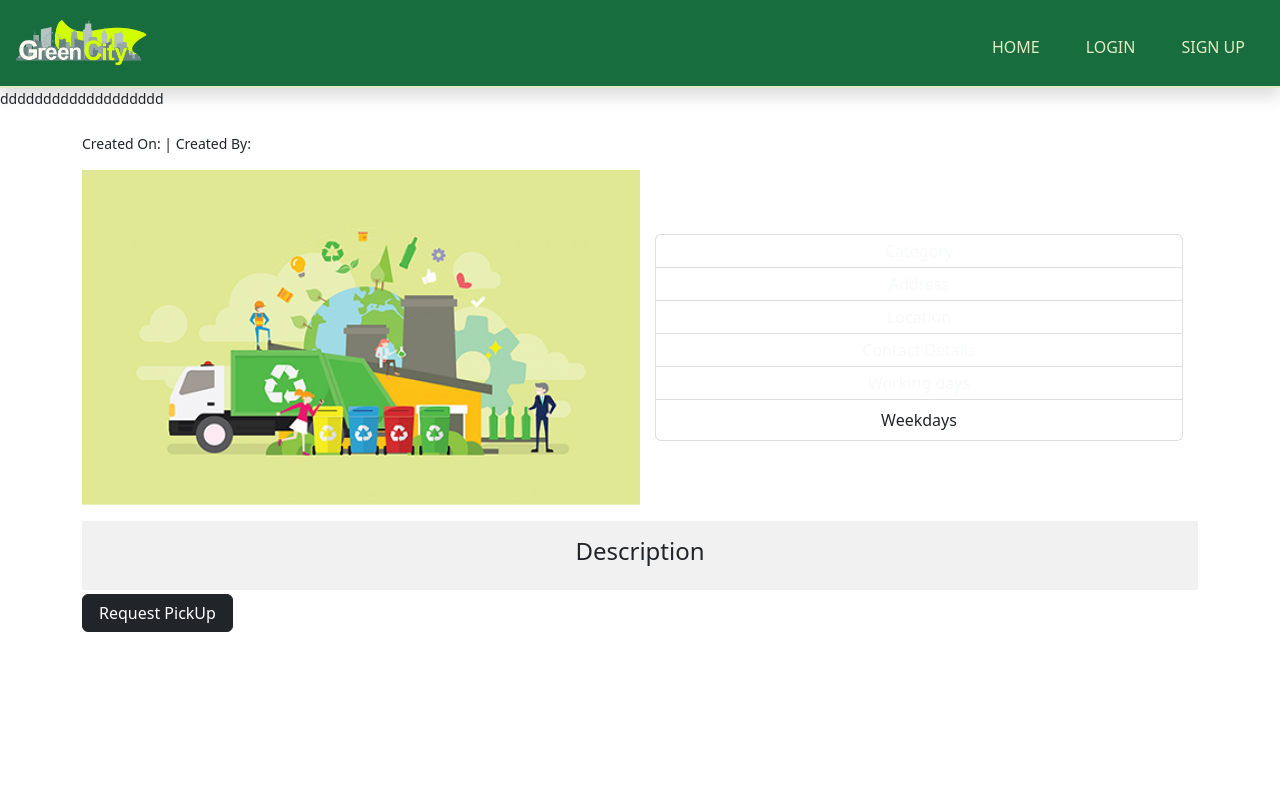
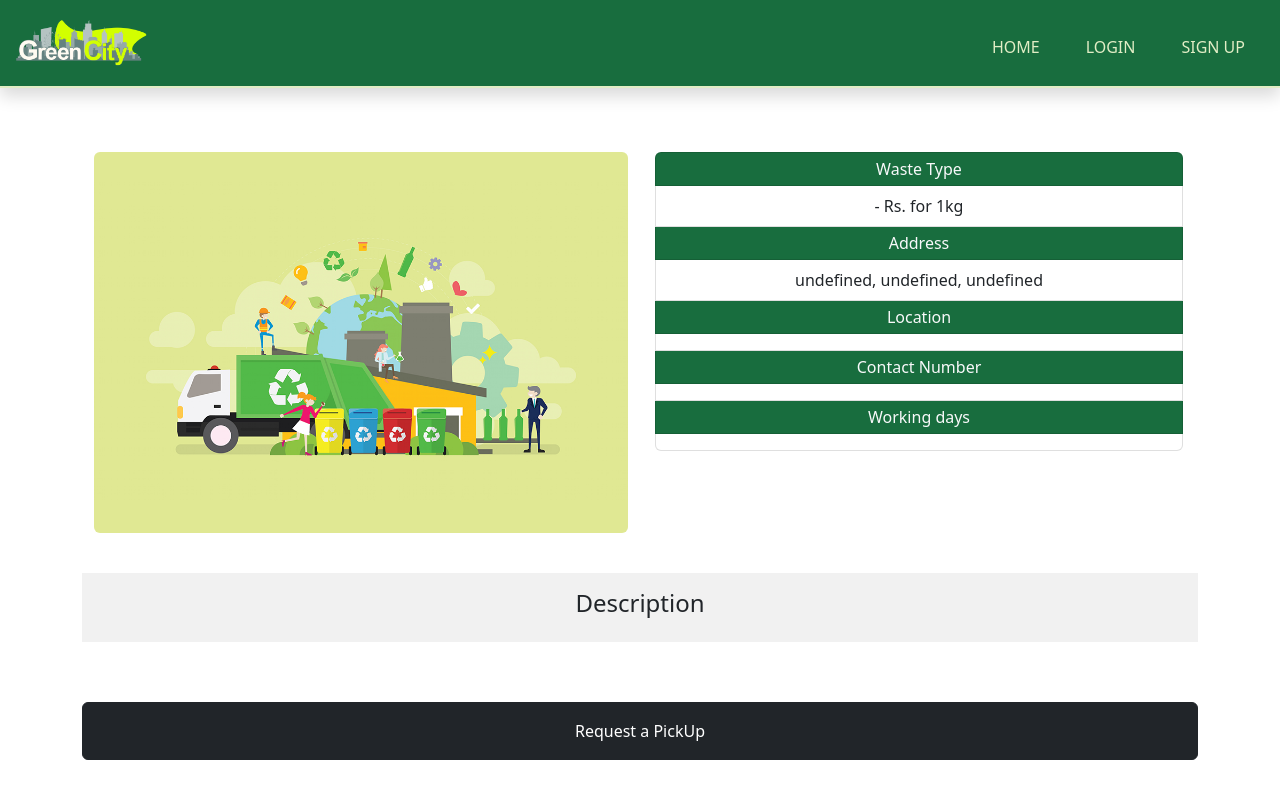
Before and after one commit to Hasitha-Lakshan/GreenCity-App-Frontend, a React (Create React App) app: page /collectionCenterDetails/1 in a window 1280 px wide. Shown: the top 800 px of the page. Built offline with nearby package versions, Linux system fonts and the light colour scheme; no server answers.

Commit message:
integration of collection center details page

```diff
--- a/src/Pages/CollectionRequest/collectionRequest_requirement/collectionRequest_requirement.tsx
+++ b/src/Pages/CollectionRequest/collectionRequest_requirement/collectionRequest_requirement.tsx
@@ -2,7 +2,7 @@ import React, { useRef, useState } from 'react'
 import { useLocation } from 'react-router-dom'
 import CustomerRequestConfirmationModal from '../../../Modal/CustomerRequestConfirmationModal'
 // import { ProfileManagementService, getCurrentCollectionCenterProfileDetails } from '../../../shared/services/profileManagement.service'
-import { collectionCenterProfileDetailsPublic } from '../../../shared/services/public.service'
+// import { collectionCenterProfileDetailsPublic } from '../../../shared/services/public.service'
 import "./collectionRequest_requirement.css"
 import * as Yup from "yup";
 import { yupResolver } from '@hookform/resolvers/yup';
@@ -22,7 +22,7 @@ export const PickupRequest = () => {
     setQuantity(newQuantity);
   };
 
-  collectionCenterProfileDetailsPublic(username, "COLLECTION_CENTER");
+  // collectionCenterProfileDetailsPublic(username, "COLLECTION_CENTER");
   // const collectionCenterDetail = getCurrentCollectionCenterProfileDetails();
 
   const validationSchema = Yup.object().shape({
--- a/src/Pages/collection-center-details/CollectionCenterDetails.css
+++ b/src/Pages/collection-center-details/CollectionCenterDetails.css
@@ -1,49 +1,11 @@
-button {
-    border-radius: 0px;
+.collection-center-detail-list .title {
+    background-color: #186d3e;
 }
 
-button:focus {
-    box-shadow: none;
+.working-days {
+    font-size: 14px;
 }
 
-.username {
-    color: #052123;
-}
-
-.username:hover {
-    color: #0f484c;
-    text-decoration: none;
-}
-
-.bigButton {
-    background-color: #052123;
-}
-
-.bigButton:hover {
-    background-color: #0f484c;
-}
-
-ul {
-    padding-left: 18px;
-}
-
-.title {
-    background-color: #778c17;
-}
-
-/* .data {
-    background-color: #f1f1f1;
-    color: #052123;
-} */
-
-#description {
+.collection-center-details .description {
     background-color: #f1f1f1;
 }
-
-#addDetails_collectioncenter label {
-    font-weight: 500;
-}
-
-#collectionCenter_update label {
-    font-weight: 500;
-}
--- a/src/Pages/collection-center-details/CollectionCenterDetails.tsx
+++ b/src/Pages/collection-center-details/CollectionCenterDetails.tsx
@@ -1,81 +1,67 @@
-import center from "../../assets/Images/Collection_center_thumbnail.png";
+import thumbnail from "../../assets/Images/collection_center_details_thumbnail.png";
 import "./CollectionCenterDetails.css";
-import { useNavigate, useLocation, useParams } from "react-router-dom";
-// import { collectionCenterProfileDetails, getCurrentCollectionCenterProfileDetails } from "../../shared/services/profileManagement.service";
-import { collectionCenterProfileDetailsPublic } from "../../shared/services/public.service";
+import { useNavigate, useParams } from "react-router-dom";
+import { PublicService } from "../../shared/services/public.service";
+import { CollectionCenterDetailsResponse } from "../../shared/models/publicModals";
+import { useEffect, useState } from "react";
 
-export const CollectionCenterDetails = (props: any) => {
+export const CollectionCenterDetails = () => {
+  const { username } = useParams();
+  const [collectionCenterDetails, setCollectionCenterDetails] = useState<CollectionCenterDetailsResponse>();
+  const navigate = useNavigate();
 
 
-  const { username } = useParams();
-
-  console.log(username);
-
-
-  let navigate = useNavigate();
-  // const { loginStatus } = props;
-  // const location = useLocation();
-  // const username = location.state.parameter;
-
-  // collectionCenterProfileDetailsPublic(username, "COLLECTION_CENTER");
-  // useEffect(() => {
-
-  // const collectionCenterDetails = getCurrentCollectionCenterProfileDetails();
-  // },[])
-
-  const onClickRequest = () => {
-    // if (loginStatus) {
-    //   // navigate("/collectionRequest/collectionRequest_requirement",
-    //   //   { state: { parameter: collectionCenterDetails.username } });
-    // } else
-    //   alert("Please Login Your Profile")
-  }
+  useEffect(() => {
+    /**
+     * This function is used to get collection center details using collection center username
+     * @param collectionCenterUsername : string
+     */
+    const getCollectionCenterDetails = async (collectionCenterUsername: string) => {
+      try {
+        const collectionCenterDetailsResponse = await PublicService.getCollectionCenterDetails(collectionCenterUsername);
+        if (collectionCenterDetailsResponse) {
+          setCollectionCenterDetails(collectionCenterDetailsResponse);
+        }
+      } catch (error) {
+        console.error(error);
+      }
+    }
+    if (username) {
+      getCollectionCenterDetails(username);
+    }
+  }, [username])
 
   return (
     <>
-      <p>ddddddddddddddddddd</p>
-      {/* <div id="main_banner">
-         <img src={banner} alt="" />
-
-      </div> */}
-      <div className="container mt-4">
-        <div>
-          {/* <h2>Center Name : {collectionCenterDetails.centerName}</h2> */}
-          <p>Created On: | Created By:</p>
-        </div>
-
+      <div className="container my-5 collection-center-details">
         <div className="row mx-auto">
-          <div id="shopPicture" className="col-xl-6 col-lg-6 col-md-9 col-sm-12 px-0 my-auto">
-            <img src={center} className="w-100 h-500 " />
+          <h3>{collectionCenterDetails?.centerName}</h3>
+          <div className="col-xxl-5 col-xl-6 col-lg-7 col-md-12 col-sm-12 mt-2 mb-4">
+            <img src={thumbnail} className="w-100 h-500 rounded" alt='collection-center-details-thumbnail' />
           </div>
-          <div className="col-xl-6 col-md-3 col-lg-6 col-sm-12 p-0 my-auto">
+          <div className="col-xxl-7 col-xl-6 col-lg-5 col-md-12  col-sm-12 p-0 my-auto mt-2 mb-4 collection-center-detail-list">
             <ul className="list-group text-center">
-              <li className="list-group-item text-light p-1 title">Category</li>
-              {/* <li className="list-group-item p-2 data">{collectionCenterDetails.wastetype} - */}
-              {/* Rs.{collectionCenterDetails.payment} for 1kg</li> */}
+              <li className="list-group-item text-light p-1 title">Waste Type</li>
+              <li className="list-group-item p-2 data text-truncate">{collectionCenterDetails?.wasteType} - Rs.{collectionCenterDetails?.payment} for 1kg</li>
               <li className="list-group-item text-light p-1 title">Address</li>
-              {/* <li className="list-group-item p-2 data">{collectionCenterDetails.addressLine1} , */}
-              {/* {collectionCenterDetails.addressLine2} , */}
-              {/* {collectionCenterDetails.addressLine3}</li> */}
+              <li className="list-group-item p-2 data text-truncate">{`${collectionCenterDetails?.addressLine1}, ${collectionCenterDetails?.addressLine2}, ${collectionCenterDetails?.addressLine3}`}</li>
               <li className="list-group-item text-light p-1 title">Location</li>
-              {/* <li className="list-group-item p-2 data">{collectionCenterDetails.location}</li> */}
-              <li className="list-group-item text-light p-1 title">Contact Details</li>
-              {/* <li className="list-group-item p-2 data">{collectionCenterDetails.contactNumber}</li> */}
-              {/* <li className="list-group-item p-2 data">{collectionCenterDetails.email}</li> */}
+              <li className="list-group-item p-2 data text-truncate">{collectionCenterDetails?.location}</li>
+              <li className="list-group-item text-light p-1 title">Contact Number</li>
+              <li className="list-group-item p-2 data text-truncate">{collectionCenterDetails?.contactNumber}</li>
               <li className="list-group-item text-light p-1 title">Working days</li>
-              <li className="list-group-item p-2 data">Weekdays</li>
+              <li className="list-group-item p-2 data text-truncate">{collectionCenterDetails?.workingDays?.toString()}</li>
             </ul>
           </div>
         </div>
 
-        <div id="description" className="row mt-3 mx-0">
+        <div className="row mt-3 mx-0 description">
           <h4 className="col py-3 text-center">Description</h4>
         </div>
-        <div>
-          {/* <p className="text-justify p-3 py-1">{collectionCenterDetails.description}</p> */}
-        </div>
-        <div>
-          <button className="btn btn-dark btn-block px-3 mb-3 mt-1" onClick={onClickRequest}> Request PickUp  </button>
+        <p className="text-justify p-3 py-3">{collectionCenterDetails?.description}</p>
+        <div className="d-grid gap-2 mx-auto mt-4">
+          <button className="btn btn-dark px-3 mb-3 mt-1 btn-custom-1 py-3" type="button"
+            onClick={() => navigate("/pickupRequest", { state: { parameter: username } })}>Request a PickUp</button>
         </div>
       </div>
     </>
--- a/src/Pages/home/collection-center-list/CollectionCenterList.tsx
+++ b/src/Pages/home/collection-center-list/CollectionCenterList.tsx
@@ -20,7 +20,7 @@ export const CollectionCenterList = (props: any) => {
                                 </div>
                             </div>
                             <button className="btn btn-dark rounded-0 text-center btn-custom-1"
-                                onClick={() => navigate("/pickupRequest", { state: { parameter: data?.username } })}>Request PickUp</button>
+                                onClick={() => navigate("/pickupRequest", { state: { parameter: data?.username } })}>Request a PickUp</button>
                         </div>
                     </div>
                 )
--- a/src/Pages/profile/modals/collection-center-profile-details/CollectionCenterProfileDetails.tsx
+++ b/src/Pages/profile/modals/collection-center-profile-details/CollectionCenterProfileDetails.tsx
@@ -30,7 +30,7 @@ export const CollectionCenterProfileDetails = (props: any) => {
             payment: details?.payment,
             description: details?.description,
             workingDays: details?.workingDays,
-            active: details?.active.toString()
+            active: details?.active?.toString()
         }
     });
 
--- a/src/shared/api-end-points/api-end-points.ts
+++ b/src/shared/api-end-points/api-end-points.ts
@@ -10,4 +10,5 @@ export const apiEndpoint = {
     collectionCenterSettings: `${BASE_URL}/profile/collectionCenterSettings`,
     CollectionCenterDetails: `${BASE_URL}/profile/collectionCenterDetails`,
     getCollectionCenterSummaryList: `${BASE_URL}/public/collectionCenters`,
+    getCollectionCenterDetails: `${BASE_URL}/public/collectionCenter`,
 };
--- /dev/null
+++ b/src/shared/models/publicModals.ts
@@ -0,0 +1,26 @@
+export interface CollectionCenterListResponse {
+    status: boolean;
+    response: CollectionCenterSummary[];
+}
+
+export interface CollectionCenterSummary {
+    username: string;
+    centerName: string;
+    wasteType: string;
+    location: string;
+}
+
+export interface CollectionCenterDetailsResponse {
+    username: string;
+    centerName: string;
+    contactNumber: string;
+    email: string;
+    addressLine1: string;
+    addressLine2: string;
+    addressLine3: string;
+    location: string;
+    description: string;
+    wasteType: string;
+    payment: number;
+    workingDays: string[];
+}
```
Also changed, not shown: src/shared/services/public.service.ts (+16 -18 lines), src/assets/Images/collection_center_details_thumbnail.png (added).
